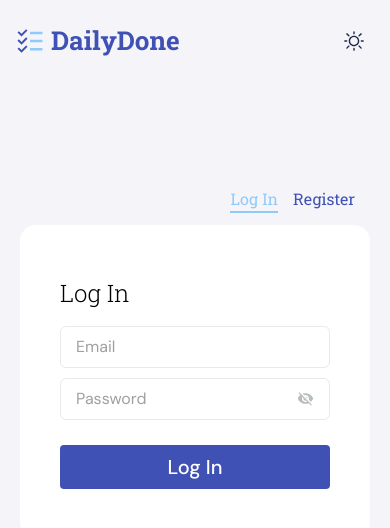
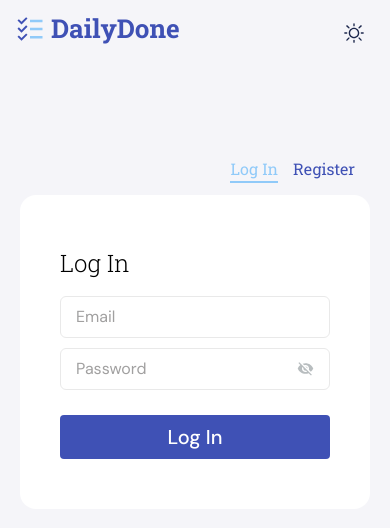
Before and after one commit to sashkajanevska/DailyDone-App, a React (Create React App) app in the folder fe-app/: page / in a window 390 px wide. Shown: the top 528 px of the page. Built offline with nearby package versions, Linux system fonts and the light colour scheme.

Commit message:
css edit

```diff
--- a/fe-app/src/App.css
+++ b/fe-app/src/App.css
@@ -22,13 +22,16 @@ body {
 }
 
 input[type="date"]::-webkit-calendar-picker-indicator {
+  appearance: none;
+  -webkit-appearance: none;
+  -moz-appearance: none;
   opacity: 0;
 }
 
 select {
   appearance: none;
+  -webkit-appearance: none;
   -moz-appearance: none;
-  -webkit-appearance: none;
   cursor: pointer;
 }
 
--- a/fe-app/src/authPage/styles/AuthPage.module.css
+++ b/fe-app/src/authPage/styles/AuthPage.module.css
@@ -12,7 +12,6 @@
 
 .auth-page {
   width: 100%;
-  min-height: 100vh;
   padding: 15vh 0 20vh;
   font-family: "Roboto Slab", sans-serif;
 }
@@ -30,7 +29,7 @@
 }
 
 .theme-btn {
-  position: fixed;
+  position: absolute;
   top: 28px;
   right: 75px;
   border: none;
@@ -266,12 +265,13 @@
   }
 
   .theme-btn {
+    top: 18px;
     right: 30px;
   }
 
   .auth-page-title {
     position: absolute;
-    top: 28px;
+    top: 18px;
     left: 30px;
     margin: 0;
     width: fit-content;
@@ -289,7 +289,7 @@
   }
 
   .auth-page-content {
-    margin-top: 60px;
+    margin-top: 30px;
     margin-bottom: 30px;
   }
 
@@ -309,7 +309,7 @@
 
   .theme-btn {
     right: 15px;
-    top: 20px;
+    top: 12px;
   }
 
   .theme-btn img {
@@ -318,7 +318,7 @@
 
   .auth-page-title {
     left: 15px;
-    top: 24px;
+    top: 12px;
   }
 
   .auth-page-title img {
--- a/fe-app/src/todosPage/components/CreateTodo.jsx
+++ b/fe-app/src/todosPage/components/CreateTodo.jsx
@@ -103,6 +103,7 @@ export default function CreateTodo({ setError, getTodos, isActive }) {
           <input
             type="date"
             max={"9999-12-31"}
+            placeholder="dd/mm/yyyy"
             className={invalidFields.includes("dueDate") ? "invalid" : ""}
             value={newTodo.dueDate}
             onChange={(e) =>
--- a/fe-app/src/todosPage/components/EditTodoForm.jsx
+++ b/fe-app/src/todosPage/components/EditTodoForm.jsx
@@ -59,6 +59,7 @@ export default function EditTodoForm({
         <input
           type="date"
           max={"9999-12-31"}
+          placeholder="dd/mm/yyyy"
           className={invalidFields.includes("dueDate") ? "invalid" : ""}
           value={editedTodo.dueDate}
           onChange={(e) =>
```
Also changed, not shown: 1 other file (tests, documents, lock files or other folders).
